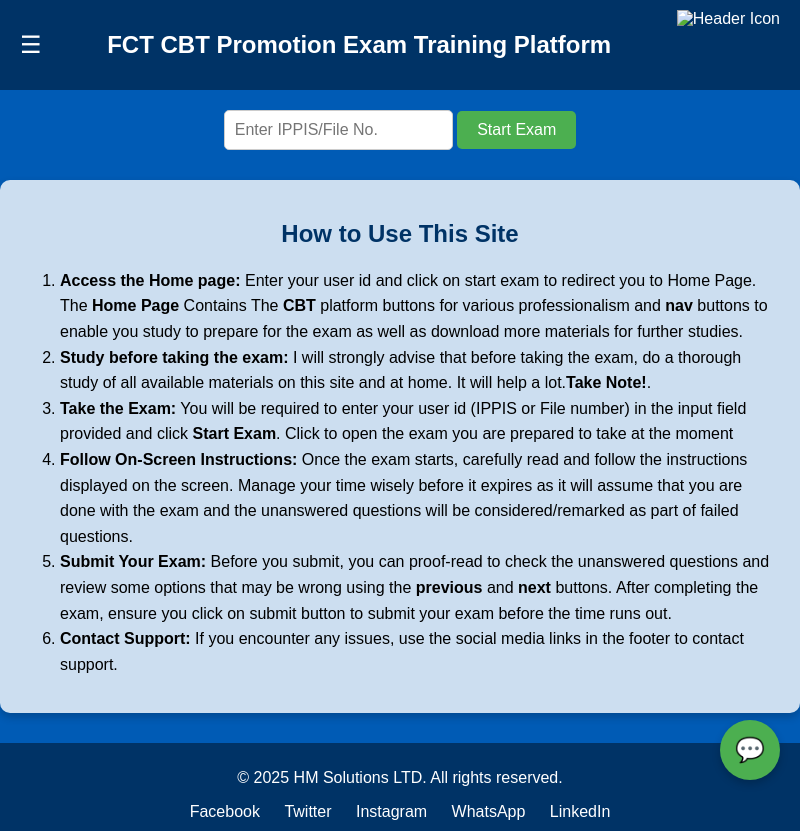
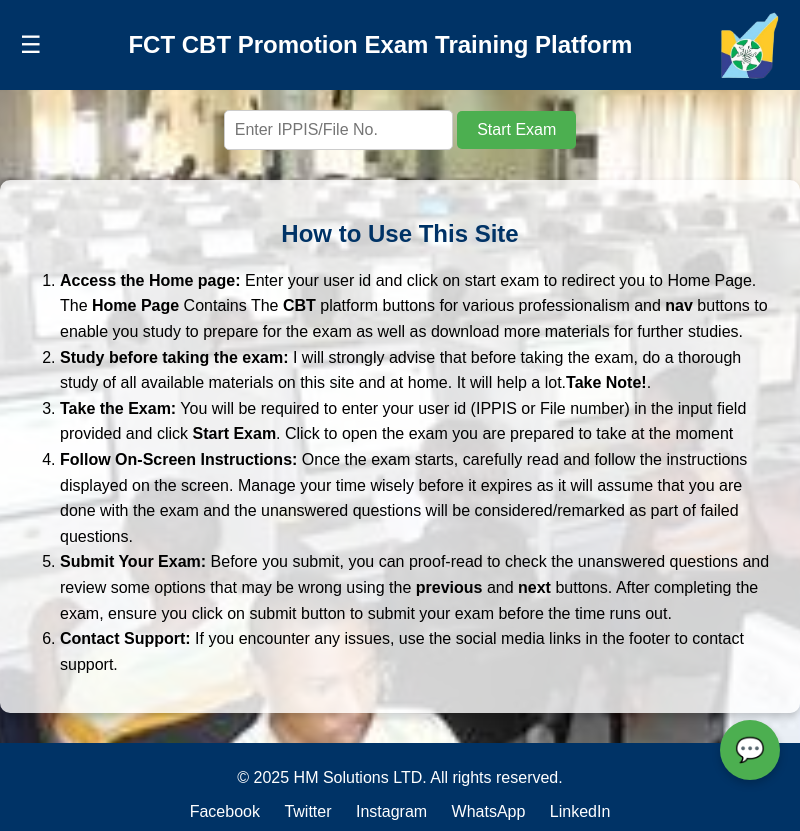
Before and after one commit to HMusa03/fctstaffaengage, an Electron app: page index.html in a window 800 px wide. Drawn offline with Linux system fonts and the light colour scheme.

Commit message:
Update index.html

```diff
--- a/index.html
+++ b/index.html
@@ -4,14 +4,14 @@
     <meta charset="UTF-8">
     <meta name="viewport" content="width=device-width, initial-scale=1.0">
     <title>FCT CBT Promotion Exam Training Platform</title>
-    <link rel="icon" type="image/png" href="images/fcta_cbt_icon.png">
+    <link rel="icon" type="image/png" href="fcta_cbt_icon.png">
     <style>
         body {
             font-family: Arial, sans-serif;
             background-color: #005bb5;
             margin: 0;
             padding: 0;
-            background-image: url('images/CBT_003.jpeg'); /* Add a CBT-related background image */
+            background-image: url('CBT_003.jpeg'); /* Add a CBT-related background image */
             background-size: cover;
             background-position: center;
             min-height: 100vh; /* Ensure the body takes at least the full viewport height */
@@ -188,7 +188,7 @@
     <header>
         <div class="menu-icon" onclick="openMenu()">&#9776;</div>
         <div class="header-title">FCT CBT Promotion Exam Training Platform</div>
-        <img src="images/FCTA _LOGO.jpg" alt="Header Icon" style="height: 70px;" onclick="goToHome()">
+        <img src="FCTA _LOGO.jpg" alt="Header Icon" style="height: 70px;" onclick="goToHome()">
     </header>
 
     <!-- Slide-out menu -->
```
